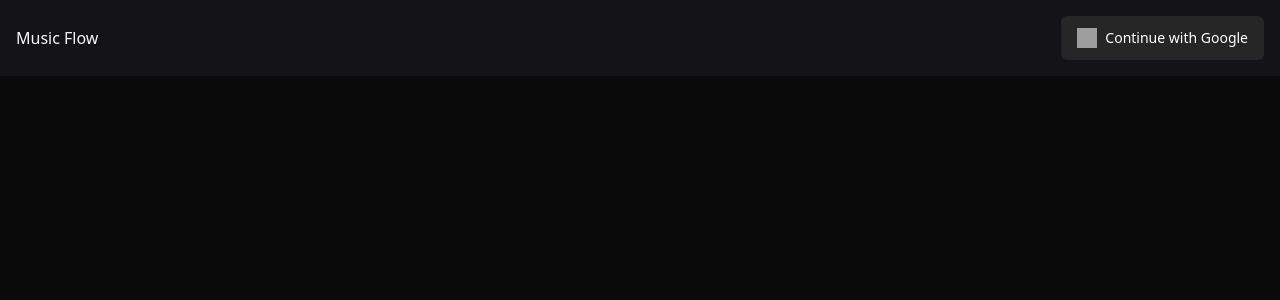
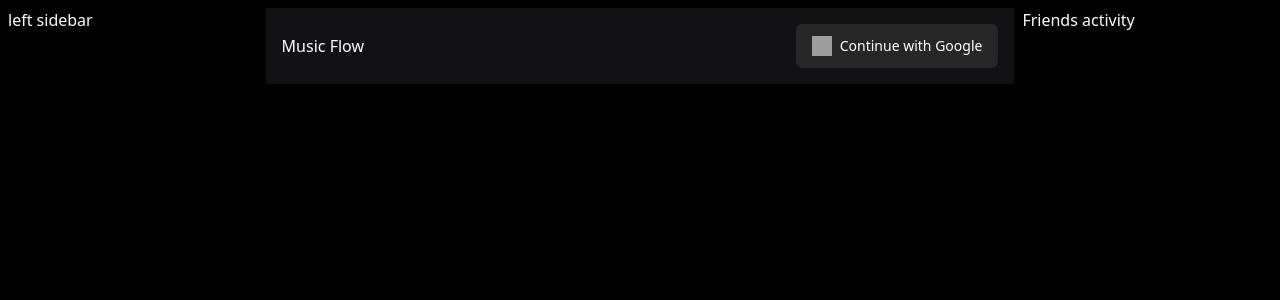
Before and after one commit to Trung-Nam/Frontend-Music-Application, a React (Vite) app: page / in a window 1280 px wide. Shown: the top 300 px of the page. Built offline with nearby package versions, Linux system fonts and the light colour scheme; no server answers; grey boxes are pictures that could not be loaded.

Commit message:
Define main layout

```diff
--- a/package.json
+++ b/package.json
@@ -18,6 +18,7 @@
     "lucide-react": "^0.462.0",
     "react": "^18.3.1",
     "react-dom": "^18.3.1",
+    "react-resizable-panels": "^2.1.7",
     "react-router-dom": "^7.0.1",
     "tailwind-merge": "^2.5.5",
     "tailwindcss-animate": "^1.0.7"
--- /dev/null
+++ b/src/components/ui/resizable.tsx
@@ -0,0 +1,43 @@
+import { GripVertical } from "lucide-react"
+import * as ResizablePrimitive from "react-resizable-panels"
+
+import { cn } from "@/lib/utils"
+
+const ResizablePanelGroup = ({
+  className,
+  ...props
+}: React.ComponentProps<typeof ResizablePrimitive.PanelGroup>) => (
+  <ResizablePrimitive.PanelGroup
+    className={cn(
+      "flex h-full w-full data-[panel-group-direction=vertical]:flex-col",
+      className
+    )}
+    {...props}
+  />
+)
+
+const ResizablePanel = ResizablePrimitive.Panel
+
+const ResizableHandle = ({
+  withHandle,
+  className,
+  ...props
+}: React.ComponentProps<typeof ResizablePrimitive.PanelResizeHandle> & {
+  withHandle?: boolean
+}) => (
+  <ResizablePrimitive.PanelResizeHandle
+    className={cn(
+      "relative flex w-px items-center justify-center bg-border after:absolute after:inset-y-0 after:left-1/2 after:w-1 after:-translate-x-1/2 focus-visible:outline-none focus-visible:ring-1 focus-visible:ring-ring focus-visible:ring-offset-1 data-[panel-group-direction=vertical]:h-px data-[panel-group-direction=vertical]:w-full data-[panel-group-direction=vertical]:after:left-0 data-[panel-group-direction=vertical]:after:h-1 data-[panel-group-direction=vertical]:after:w-full data-[panel-group-direction=vertical]:after:-translate-y-1/2 data-[panel-group-direction=vertical]:after:translate-x-0 [&[data-panel-group-direction=vertical]>div]:rotate-90",
+      className
+    )}
+    {...props}
+  >
+    {withHandle && (
+      <div className="z-10 flex h-4 w-3 items-center justify-center rounded-sm border bg-border">
+        <GripVertical className="h-2.5 w-2.5" />
+      </div>
+    )}
+  </ResizablePrimitive.PanelResizeHandle>
+)
+
+export { ResizablePanelGroup, ResizablePanel, ResizableHandle }
--- /dev/null
+++ b/src/layout/MainLayout.tsx
@@ -0,0 +1,47 @@
+import {
+  ResizableHandle,
+  ResizablePanel,
+  ResizablePanelGroup,
+} from "@/components/ui/resizable";
+import { Outlet } from "react-router-dom";
+
+const MainLayout = () => {
+  const isMobile = false;
+  return (
+    <div className="h-screen bg-black text-white flex flex-col">
+      <ResizablePanelGroup
+        direction="horizontal"
+        className="flex flex-1 h-full overflow-hidden p-2"
+      >
+        {/* Left sidebar */}
+        <ResizablePanel
+          defaultSize={20}
+          minSize={isMobile ? 0 : 10}
+          maxSize={30}
+        >
+          left sidebar
+        </ResizablePanel>
+
+        <ResizableHandle className="w-2 bg-black rounded-lg transition-colors" />
+
+        {/* Main content */}
+        <ResizablePanel defaultSize={isMobile ? 80 : 60}>
+          <Outlet />
+        </ResizablePanel>
+        <ResizableHandle className="w-2 bg-black rounded-lg transition-colors" />
+
+        {/* Right sidebar */}
+        <ResizablePanel
+          defaultSize={20}
+          minSize={0}
+          maxSize={25}
+          collapsedSize={0}
+        >
+          Friends activity
+        </ResizablePanel>
+      </ResizablePanelGroup>
+    </div>
+  );
+};
+
+export default MainLayout;
--- /dev/null
+++ b/src/pages/chat/Chat.tsx
@@ -0,0 +1,8 @@
+
+const Chat = () => {
+  return (
+    <div>Chat</div>
+  )
+}
+
+export default Chat
```
Also changed, not shown: src/routes/Router.tsx (+14 -2 lines), 1 other file (tests, documents, lock files or other folders).
